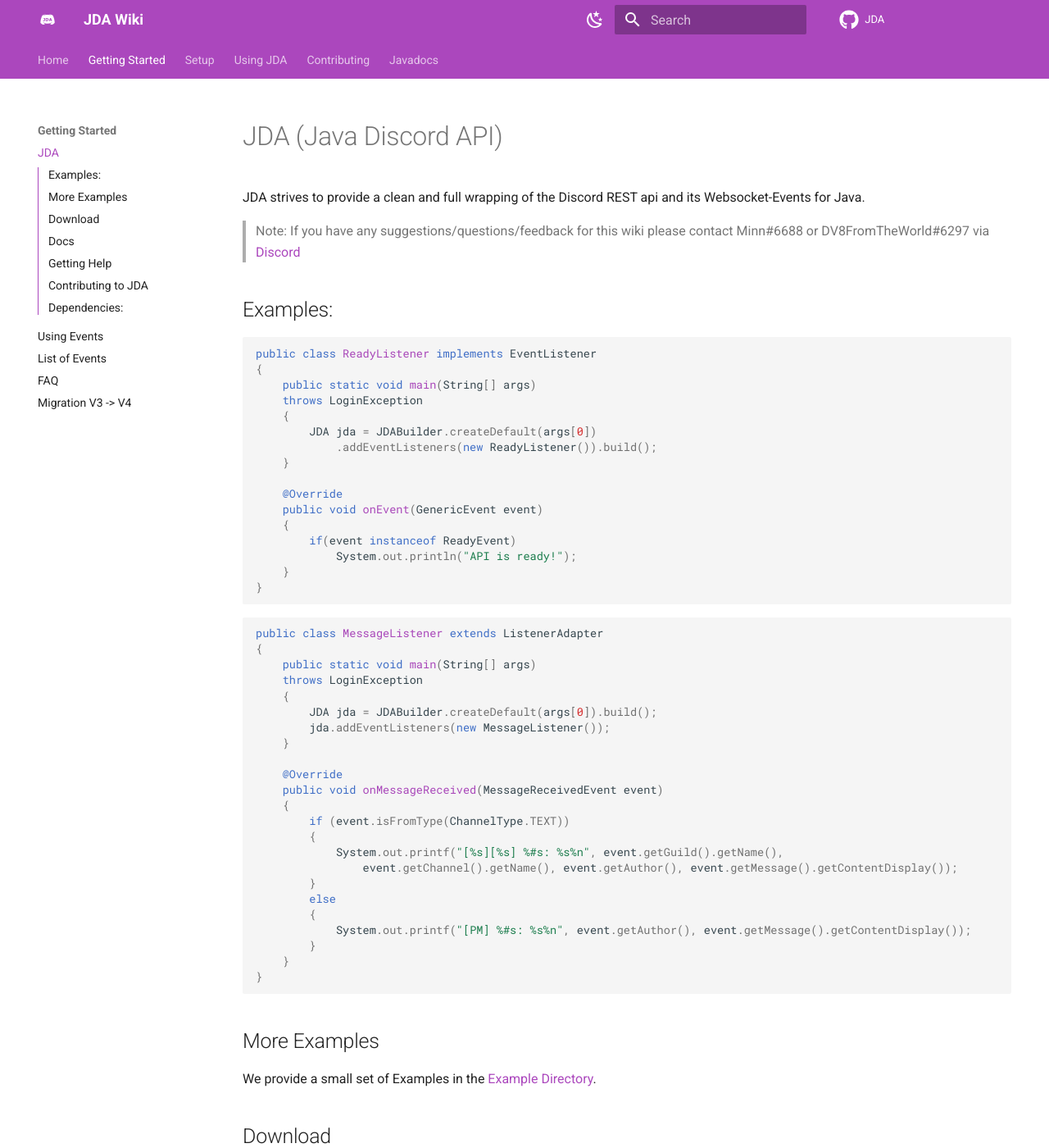
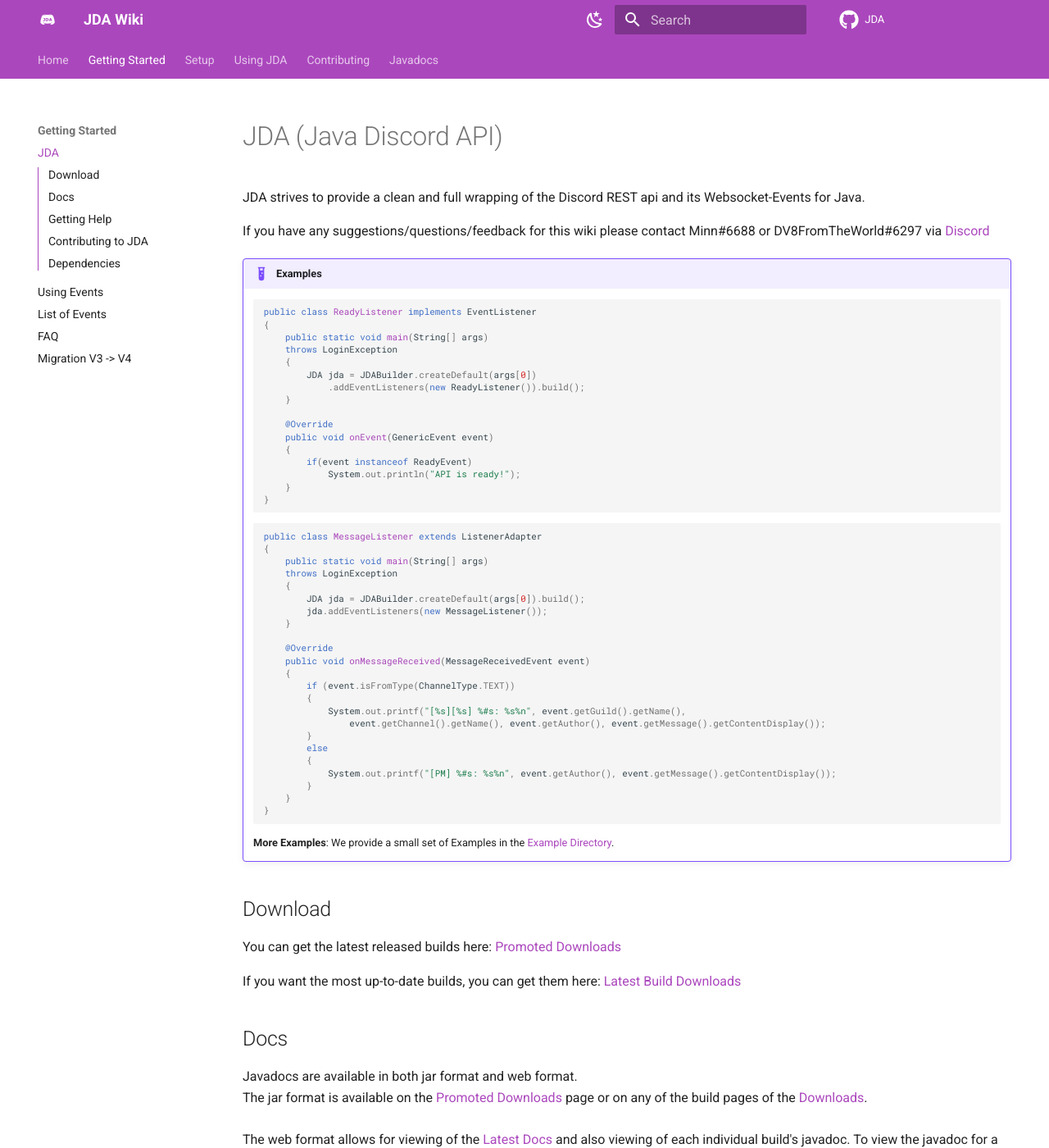
Before and after one commit to discord-jda/JDA-Website, an MkDocs documentation site: the page built from docs/introduction/jda.md, in a window 1280 px wide and 1400 px high. Shown: the whole window at 82% size. Built offline with MkDocs 1.6.1 and Material for MkDocs 9.7.7, drawn with Linux system fonts in a browser that asks for light colours; comment, search, counter and statistics services are not loaded; some of the changed text lies outside the part shown.

Commit message:
Various fixes and cleanups

````diff
--- a/docs/introduction/jda.md
+++ b/docs/introduction/jda.md
@@ -1,55 +1,56 @@
 # JDA (Java Discord API)
 JDA strives to provide a clean and full wrapping of the Discord REST api and its Websocket-Events for Java.
-> Note: If you have any suggestions/questions/feedback for this wiki please contact Minn#6688 or DV8FromTheWorld#6297 via [Discord](https://discord.gg/0hMr4ce0tIk3pSjp)
 
-## Examples:
-```java
-public class ReadyListener implements EventListener
-{
-    public static void main(String[] args)
-    throws LoginException
+If you have any suggestions/questions/feedback for this wiki please contact Minn#6688 or DV8FromTheWorld#6297 via [Discord](https://discord.gg/0hMr4ce0tIk3pSjp)
+
+!!! example "Examples"
+    ```java
+    public class ReadyListener implements EventListener
     {
-        JDA jda = JDABuilder.createDefault(args[0])
-            .addEventListeners(new ReadyListener()).build();
-    }
+        public static void main(String[] args)
+        throws LoginException
+        {
+            JDA jda = JDABuilder.createDefault(args[0])
+                .addEventListeners(new ReadyListener()).build();
+        }
 
-    @Override
-    public void onEvent(GenericEvent event)
-    {
-        if(event instanceof ReadyEvent)
-            System.out.println("API is ready!");
-    }
-}
-```
-
-```java
-public class MessageListener extends ListenerAdapter
-{
-    public static void main(String[] args)
-    throws LoginException
-    {
-        JDA jda = JDABuilder.createDefault(args[0]).build();
-        jda.addEventListeners(new MessageListener());
-    }
-
-    @Override
-    public void onMessageReceived(MessageReceivedEvent event)
-    {
-        if (event.isFromType(ChannelType.TEXT))
+        @Override
+        public void onEvent(GenericEvent event)
         {
-            System.out.printf("[%s][%s] %#s: %s%n", event.getGuild().getName(),
-                event.getChannel().getName(), event.getAuthor(), event.getMessage().getContentDisplay());
-        }
-        else
-        {
-            System.out.printf("[PM] %#s: %s%n", event.getAuthor(), event.getMessage().getContentDisplay());
+            if(event instanceof ReadyEvent)
+                System.out.println("API is ready!");
         }
     }
-}
-```
+    ```
 
-## More Examples
-We provide a small set of Examples in the [Example Directory](https://github.com/DV8FromTheWorld/JDA/tree/master/src/examples/java).
+    ```java
+    public class MessageListener extends ListenerAdapter
+    {
+        public static void main(String[] args)
+        throws LoginException
+        {
+            JDA jda = JDABuilder.createDefault(args[0]).build();
+            jda.addEventListeners(new MessageListener());
+        }
+
+        @Override
+        public void onMessageReceived(MessageReceivedEvent event)
+        {
+            if (event.isFromType(ChannelType.TEXT))
+            {
+                System.out.printf("[%s][%s] %#s: %s%n", event.getGuild().getName(),
+                    event.getChannel().getName(), event.getAuthor(), event.getMessage().getContentDisplay());
+            }
+            else
+            {
+                System.out.printf("[PM] %#s: %s%n", event.getAuthor(), event.getMessage().getContentDisplay());
+            }
+        }
+    }
+    ```
+
+    **More Examples**:
+    We provide a small set of Examples in the [Example Directory](https://github.com/DV8FromTheWorld/JDA/tree/master/src/examples/java).
 
 ## Download
 You can get the latest released builds here:
````
Also changed, not shown: other parts of docs/introduction/jda.md (+4 -5 lines), docs/introduction/events.md (+43 -40 lines), docs/introduction/faq.md (+61 -61 lines), docs/introduction/migration-v3-v4.md (+1 -1 lines), docs/using-jda/interactions.md (+2 -2 lines), docs/using-jda/troubleshooting.md (+2 -2 lines).
